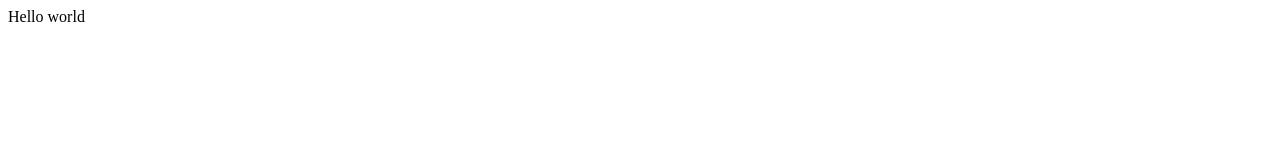
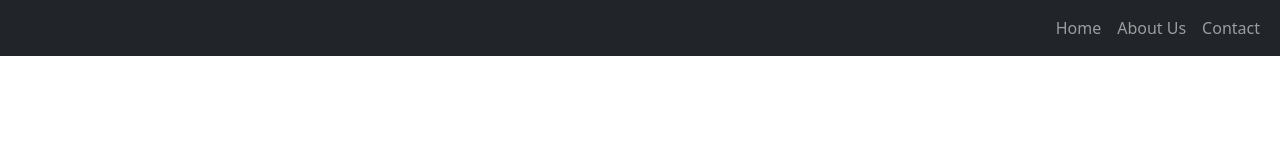
Before and after one commit to Yairgg95/ad-l4, a plain HTML site: page index.html in a window 1280 px wide. Drawn offline with nearby package versions, Linux system fonts and the light colour scheme.

Commit message:
Se ha añadido el codigo del navbar

```diff
--- a/index.html
+++ b/index.html
@@ -5,19 +5,31 @@
   <meta charset="utf-8">
   <meta name="viewport" content="width=device-width">
   <link rel="stylesheet" href="./style.css">
+  <link href="https://cdn.jsdelivr.net/npm/bootstrap@5.3.2/dist/css/bootstrap.min.css" rel="stylesheet">
+
   <title>3-D Blog</title>
 </head>
 
 <body>
-  Hello world
+  <nav class="navbar navbar-expand-lg navbar-dark bg-dark">
+    <div class="container-fluid">
+        <a class="navbar-brand" href="index.html"></a>
+        <button class="navbar-toggler" type="button" data-bs-toggle="collapse" data-bs-target="#navbarNav">
+            <span class="navbar-toggler-icon"></span>
+        </button>
+        <div class="collapse navbar-collapse" id="navbarNav">
+            <ul class="navbar-nav ms-auto">
+                <li class="nav-item"><a class="nav-link" href="index.html">Home</a></li>
+                <li class="nav-item"><a class="nav-link" href="about-us.html">About Us</a></li>
+                <li class="nav-item"><a class="nav-link" href="contact-us.html">Contact</a></li>
+            </ul>
+        </div>
+    </div>
+</nav>
 
-  <!--
-  This script places a badge on your repl's full-browser view back to your repl's cover
-  page. Try various colors for the theme: dark, light, red, orange, yellow, lime, green,
-  teal, blue, blurple, magenta, pink!
-  -->
-  <script src="https://replit.com/public/js/replit-badge-v2.js" theme="dark" position="bottom-right"></script>
-  <script src="./script.js"></script>
+
+
+
 </body>
 
 </html>
```
Also changed, not shown: about-us.html (+20 -0 lines), contact-us.html (+20 -0 lines).
